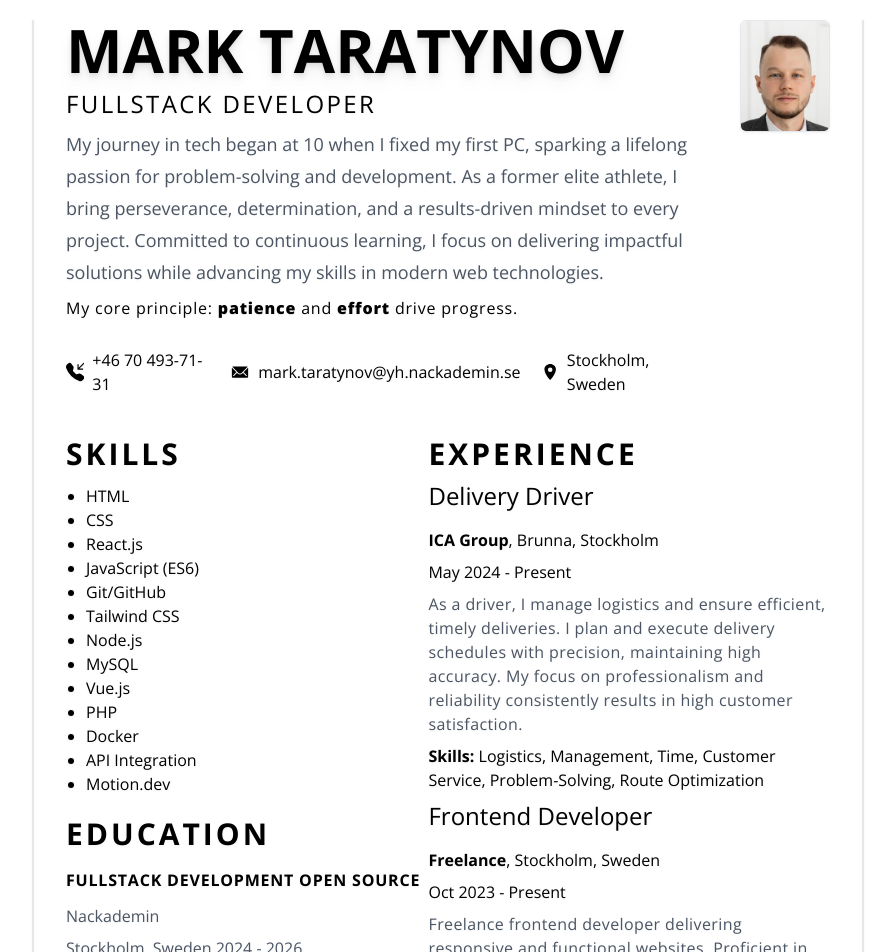
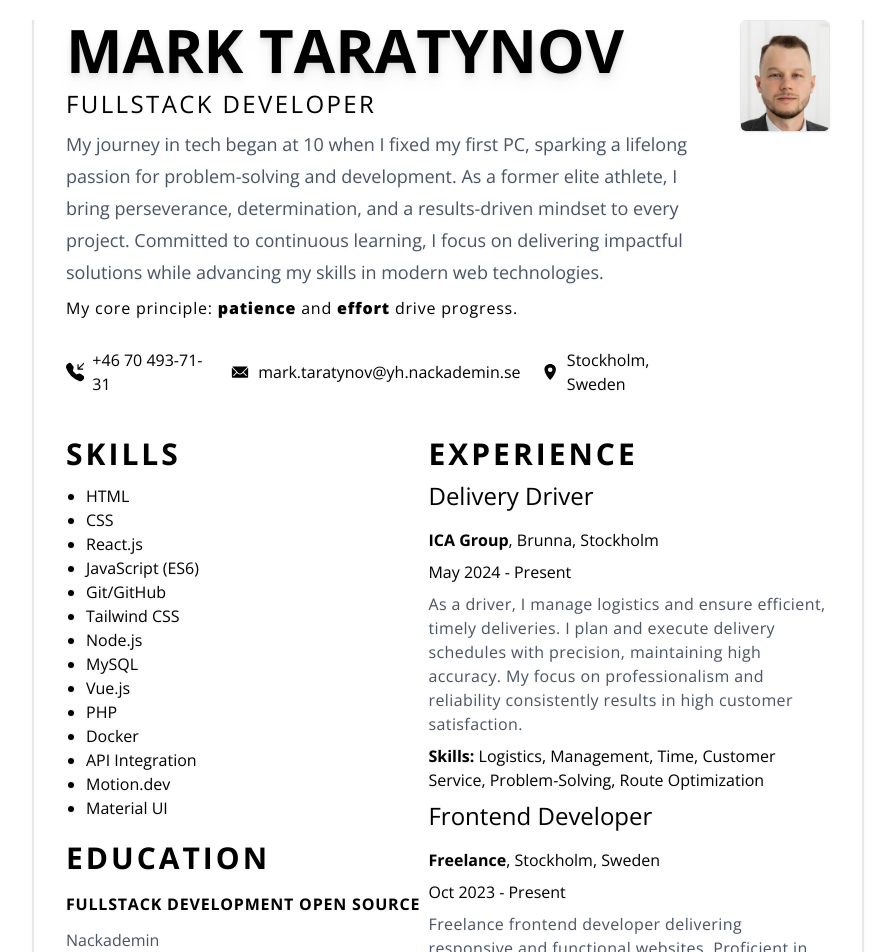
Before and after one commit to Prostecki/react-cv-page, a React (Vite) app in the folder inspiration-app/: page / in a window 1280 px wide. Shown: the top 952 px of the page, without its empty margins (192-1087 px from the left). Built offline with nearby package versions, Linux system fonts and the light colour scheme.

Commit message:
Added material ui

```diff
--- a/inspiration-app/src/components/Skills.jsx
+++ b/inspiration-app/src/components/Skills.jsx
@@ -13,7 +13,9 @@ export default function Skills() {
     "Docker",
     "API Integration",
     "Motion.dev",
+    "Material UI",
   ];
+
   return (
     <section className="w-60">
       <h1 className="text-3xl font-bold tracking-widest uppercase mb-3">
```
